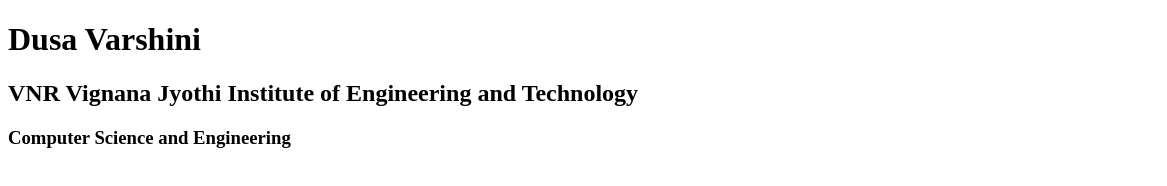
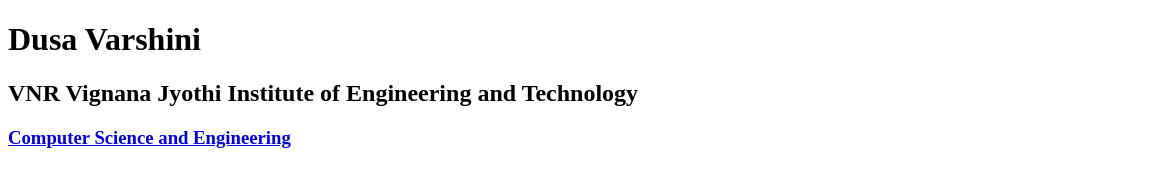
Before and after one commit to varshini-dusa/new-repo, a plain HTML site: page index2.html in a window 1280 px wide. Shown: the full height of the page, 0-1167 px from the left. Drawn offline with Linux system fonts and the light colour scheme.

Commit message:
Added hyperlinks

```diff
--- a/index2.html
+++ b/index2.html
@@ -13,6 +13,6 @@
     />
     <h1>Dusa Varshini</h1>
     <h2>VNR Vignana Jyothi Institute of Engineering and Technology</h2>
-    <h3>Computer Science and Engineering</h3>
+    <h3><a href="./page1.html"> Computer Science and Engineering</a></h3>
   </body>
 </html>
```
